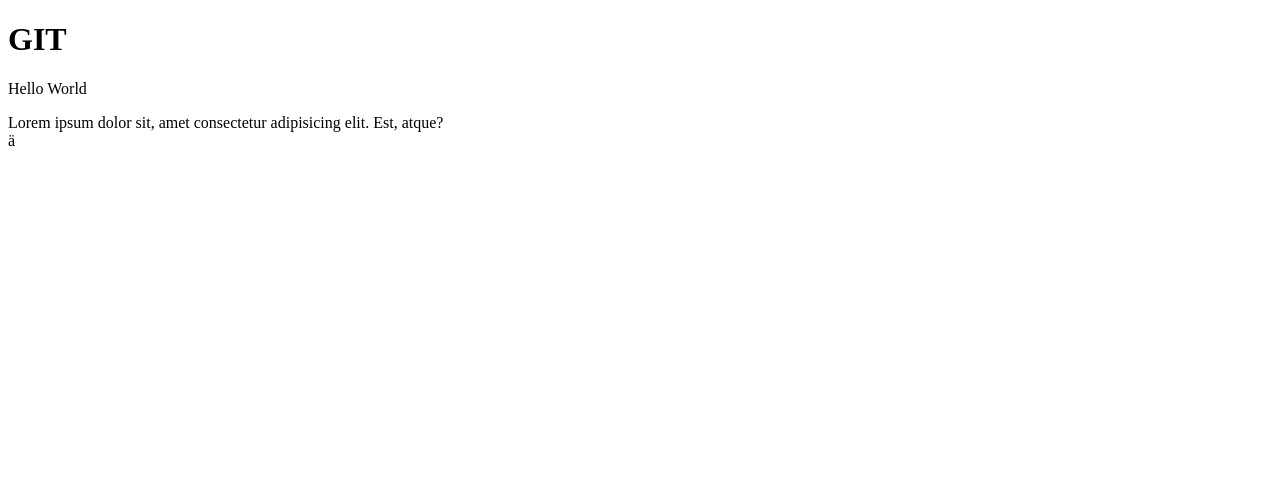
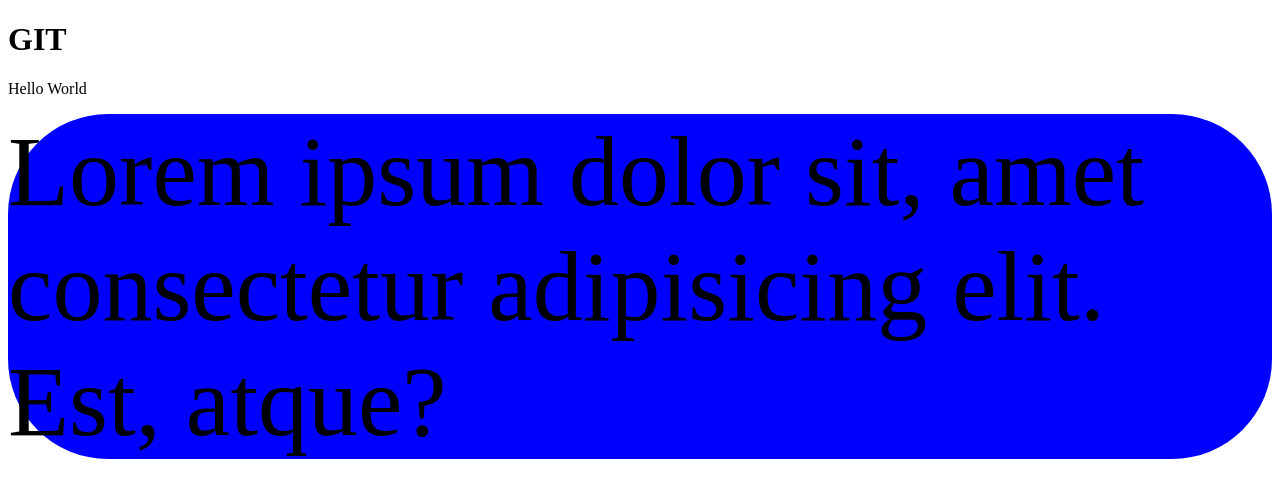
Before and after one commit to ShramSardar/TestEC, a plain HTML site: page index.html in a window 1280 px wide. Drawn offline with Linux system fonts and the light colour scheme.

Commit message:
first commit

```diff
--- a/index.html
+++ b/index.html
@@ -3,12 +3,13 @@
 <head>
     <meta charset="UTF-8">
     <meta name="viewport" content="width=device-width, initial-scale=1.0">
+    <link rel="stylesheet" href="styles.css">
     <title>Document</title>
 </head>
 <body>
     <h1>GIT</h1>
     <p>Hello World</p>
 
-    <div>Lorem ipsum dolor sit, amet consectetur adipisicing elit. Est, atque?</div>
+    <div class="dive">Lorem ipsum dolor sit, amet consectetur adipisicing elit. Est, atque?</div>
 </body>
-</html>ä
+</html>
--- /dev/null
+++ b/styles.css
@@ -0,0 +1,9 @@
+.dive{
+    border-radius: 100px;
+    font-size: 100px;
+
+    border: 101px;
+    background-color: blue;
+    margin: 1;
+
+}
```
